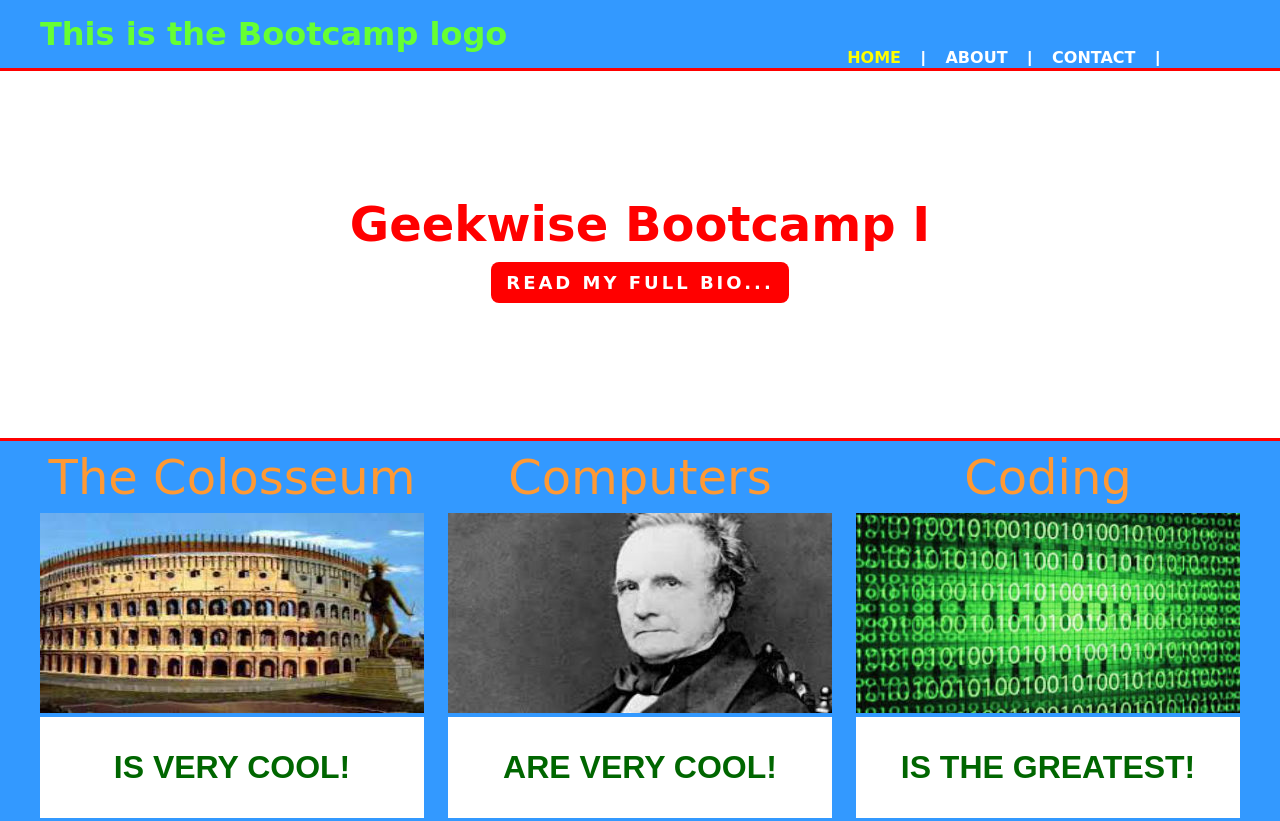
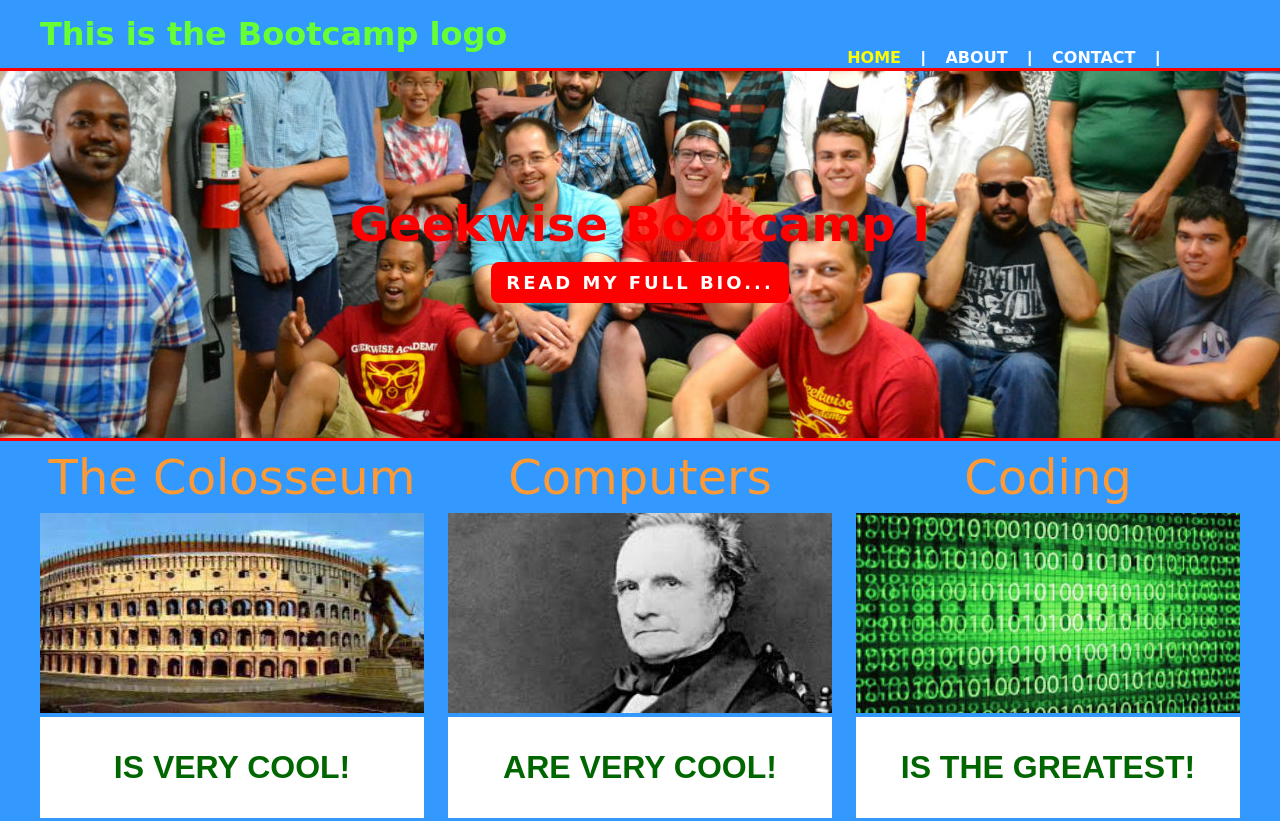
Before and after one commit to pgarduque/bootcamp, a plain HTML site: page index.html in a window 1280 px wide. Shown: the top 821 px of the page. Drawn offline with Linux system fonts and the light colour scheme; files whose address does not match are found by name; a web font is replaced by a local one.

Commit message:
Update styles.css

```diff
--- a/styles.css
+++ b/styles.css
@@ -104,7 +104,7 @@ a:hover {
     border-top:3px solid #FF0000;/*THIS COLOR IS RED*/
     border-bottom:3px solid #FF0000;
     background-size:cover;
-    background:url(../images/Banner_Photo.jpg) no-repeat center #FFFFFF;
+    background:url(../bootcamp/Banner_Photo.jpg) no-repeat center #FFFFFF;
 }
 #bannerAbout {
     overflow:hidden;
@@ -112,7 +112,7 @@ a:hover {
     border-top:3px solid #FF0000;/*THIS COLOR IS RED*/
     border-bottom:3px solid #FF0000;/*THIS COLOR IS RED*/
     background-color:#FFFFFF;
-    /*background:url('../images/banner_about.jpg') no-repeat center #8DC63F;*//*Single quotes used to illustrate usage in CSS*/
+    /*background:url('../bootcamp/banner_about.jpg') no-repeat center #8DC63F;*//*Single quotes used to illustrate usage in CSS*/
 }
 #bannerContact {
     overflow:hidden;
@@ -120,7 +120,7 @@ a:hover {
     border-top:3px solid #FF0000;/*THIS COLOR IS RED*/
     border-bottom:3px solid #FF0000;/*THIS COLOR IS RED*/
     background-color:rgb(255,255,0);/*THIS COLOR IS YELLOW*/
-    /*background:url('../images/banner_about.jpg') no-repeat center #8DC63F;*//*Single quotes used to illustrate usage in CSS*/
+    /*background:url('../bootcamp/banner_about.jpg') no-repeat center #8DC63F;*//*Single quotes used to illustrate usage in CSS*/
 }
 .bannerTitle {
     color:#FF0000;
```
